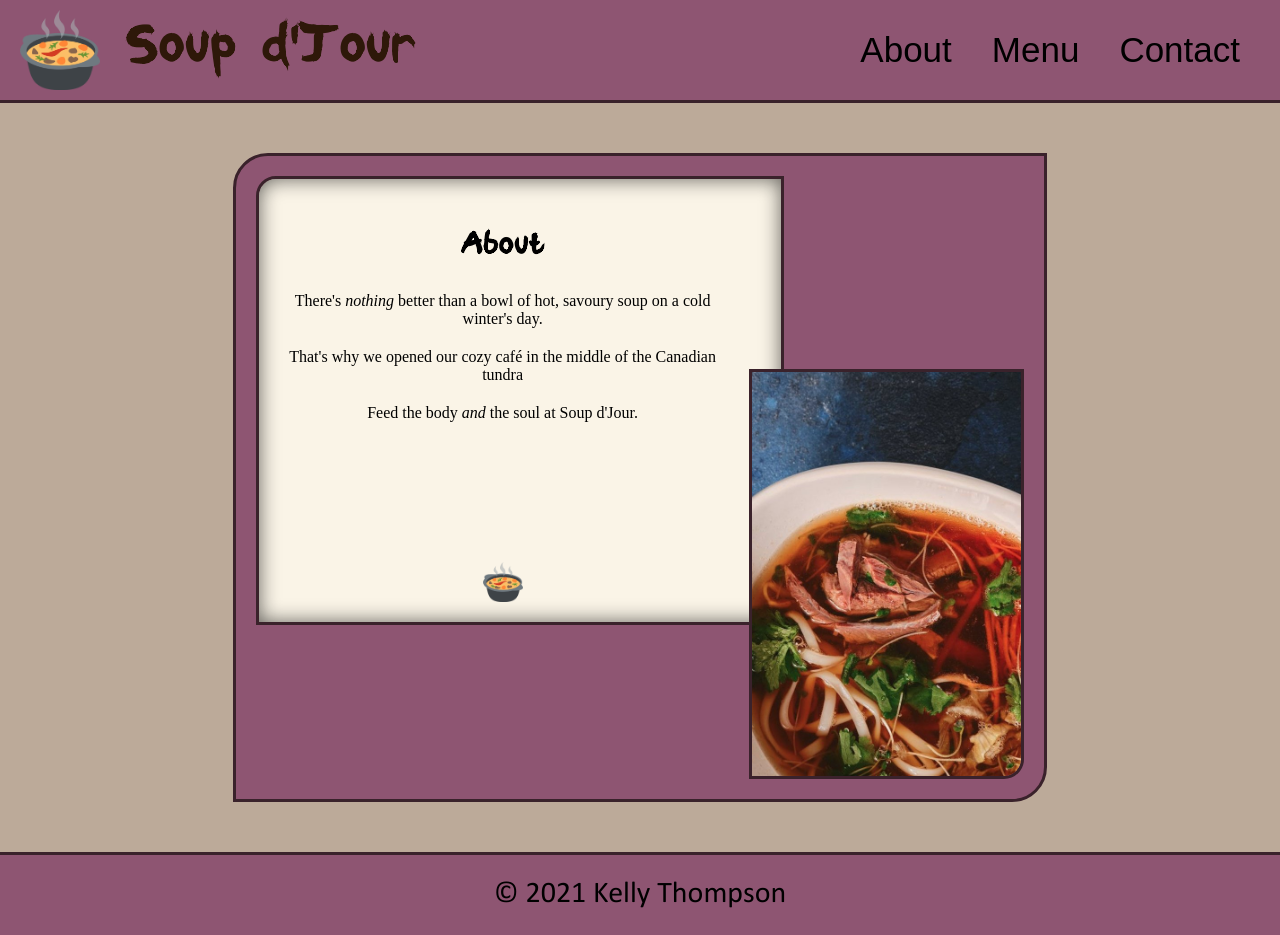
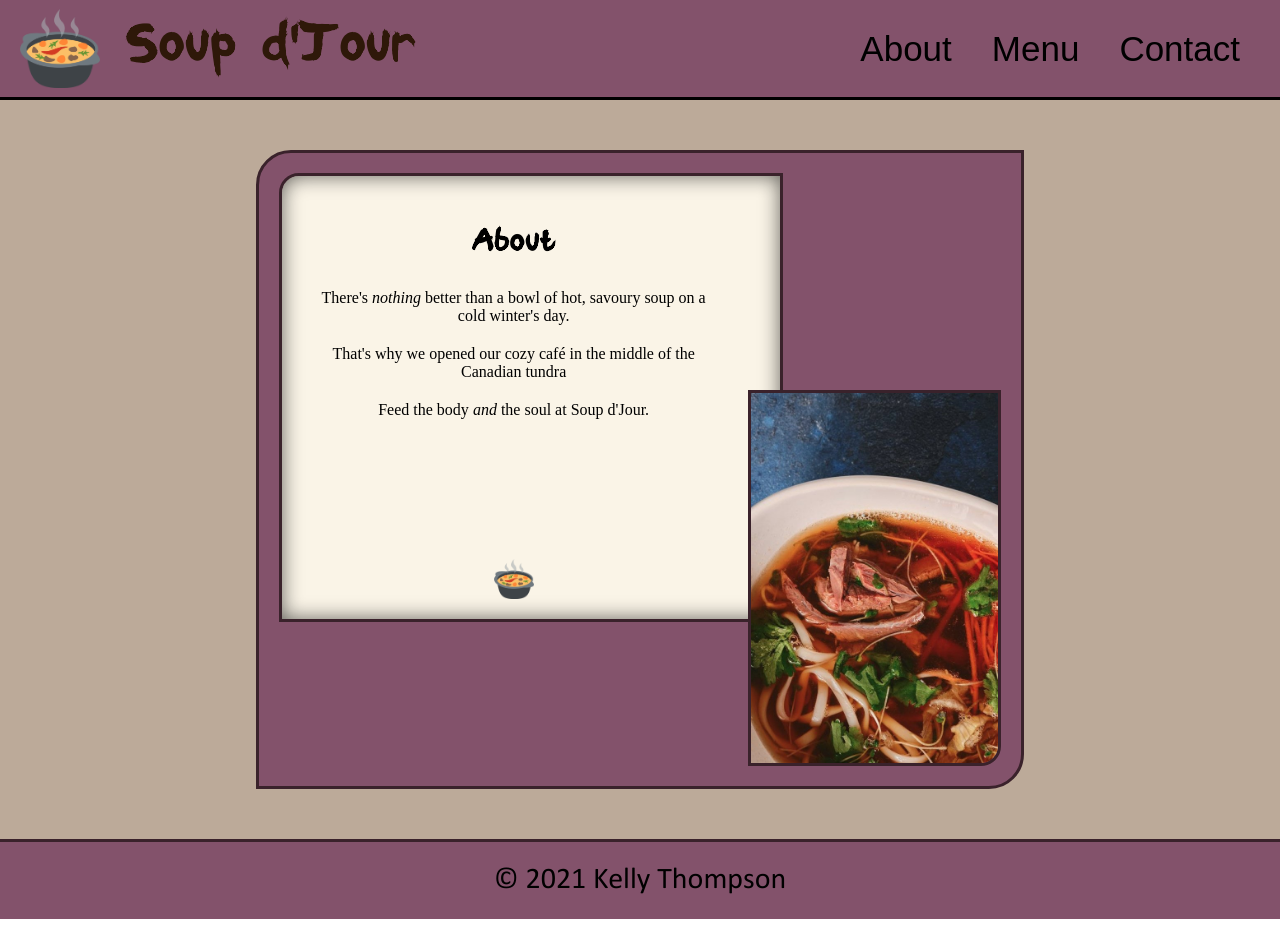
Before and after one commit to kgthompson1111/restaurant-page, a website built with webpack: page dist/index.html in a window 1280 px wide. Built offline with Linux system fonts and the light colour scheme; files that its build step writes are made by us from their sources; a web font is replaced by a local one.

Commit message:
css fixes

```diff
--- a/src/style.css
+++ b/src/style.css
@@ -15,18 +15,20 @@
 
 * {
     margin: 0;
+    padding: 0;
 }
 
 #navHeader {
-    width: 100vw;
+    max-width: 100vw;
     height: 100px;
-    background-color: #8E5572;
 
     display: flex;
     align-items: center;
     justify-content: space-between;
 
-    border-bottom: solid 3px #3a222b;
+    border-bottom: solid 3px;
+    box-sizing: border-box;
+
 }
 
 #headerLogo {
@@ -85,7 +87,7 @@ a {
 
 #contentBody {
     height: auto;
-    width: 100vw;
+    max-width: 100vw;
     background-color: #BCAA99;
 
     display: flex;
@@ -94,10 +96,10 @@ a {
 
 #card {
     width: 60vw;
-    background-color: #8E5572;
     border-top-left-radius: 35px;
     border-bottom-right-radius: 35px;
     border: solid 3px #3a222b;
+    box-sizing: border-box;
 
     margin: 50px 0px;
 
@@ -111,9 +113,9 @@ a {
     height: auto;
     box-shadow: inset 0px 0px 20px rgba(0, 0, 0, 0.616);
     border: solid 3px #3a222b;
+    box-sizing: border-box;
     border-top-left-radius: 20px;
     margin-right: -35px;
-
     padding: 30px 60px 0px 25px;
     margin-bottom: 20%;
     display: flex;
@@ -144,19 +146,17 @@ a {
     max-width: 35%;
     border-bottom-right-radius: 20px;
     border: solid 3px #3a222b;
-
+    box-sizing: border-box;
     align-self: flex-end;
 }
 
 #footer {
     height: 80px;
-    width: 100vw;
-    background-color: #8E5572;
+    max-width: 100vw;
     font-size: 30px;
     border-top: solid 3px #3a222b;
-
+    box-sizing: border-box;
     font-family: 'CalibriRegular',  Arial, sans-serif;
-
     display: flex;
     justify-content: center;
     align-items: center;
@@ -165,3 +165,7 @@ a {
 p {
     margin-bottom: 20px;
 }
+
+#navHeader, #card, #footer {
+    background-color: #83526b;
+}
```
Also changed, not shown: dist/script.js.
